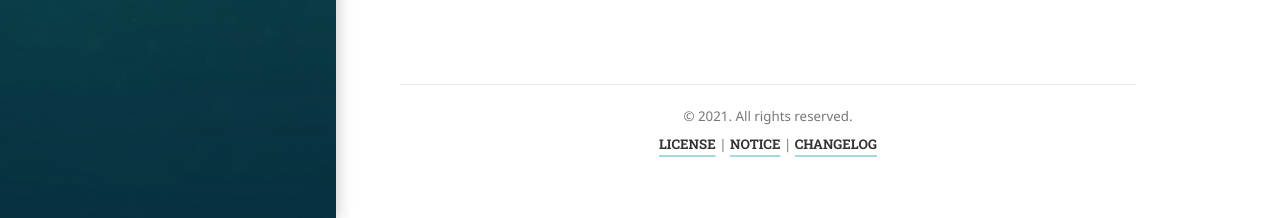
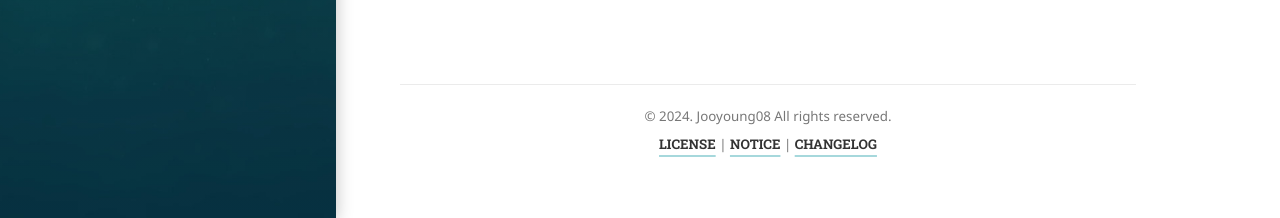
Before and after one commit to Jooyoung08/Jooyoung08.github.io, a Jekyll site: the page built from _posts/2017-11-23-example-content-ii.md, in a window 1280 px wide and 900 px high, scrolled down 5295 px. Shown: the part 679-897 px from the top of the window. Built offline with Jekyll 4.4.1, drawn with Linux system fonts in a browser that asks for light colours; cached includes are drawn as plain includes; nearby versions of some CDN libraries; some web fonts are replaced; library files that are not in the unit come from our copies.

Commit message:
_posts test

```diff
--- a/_config.yml
+++ b/_config.yml
@@ -69,7 +69,7 @@ legal:
     url:               /CHANGELOG/
 
 # This text will appear in a `<small>` tag in the footer of every page.
-copyright:             © 2021. All rights reserved.
+copyright:             © 2024. Jooyoung08 All rights reserved.
 
 # Format of the permalinks
 permalink:             /blog/:categories/:year-:month-:day-:title/
```
Also changed, not shown: _posts/2012-02-07-example-content.md (renamed from example/_posts/2012-02-07-example-content.md), _posts/2017-11-23-example-content-ii.md (renamed from example/_posts/2017-11-23-example-content-ii.md), _posts/2018-06-01-example-content-iii.md (renamed from example/_posts/2018-06-01-example-content-iii.md), _posts/2020-07-03-introducing-hydejack-9.md (renamed from example/_posts/2020-07-03-introducing-hydejack-9.md), _posts/2021-02-13-whats-new-in-hydejack-9-1.md (renamed from example/_posts/2021-02-13-whats-new-in-hydejack-9-1.md), 1 other file.
